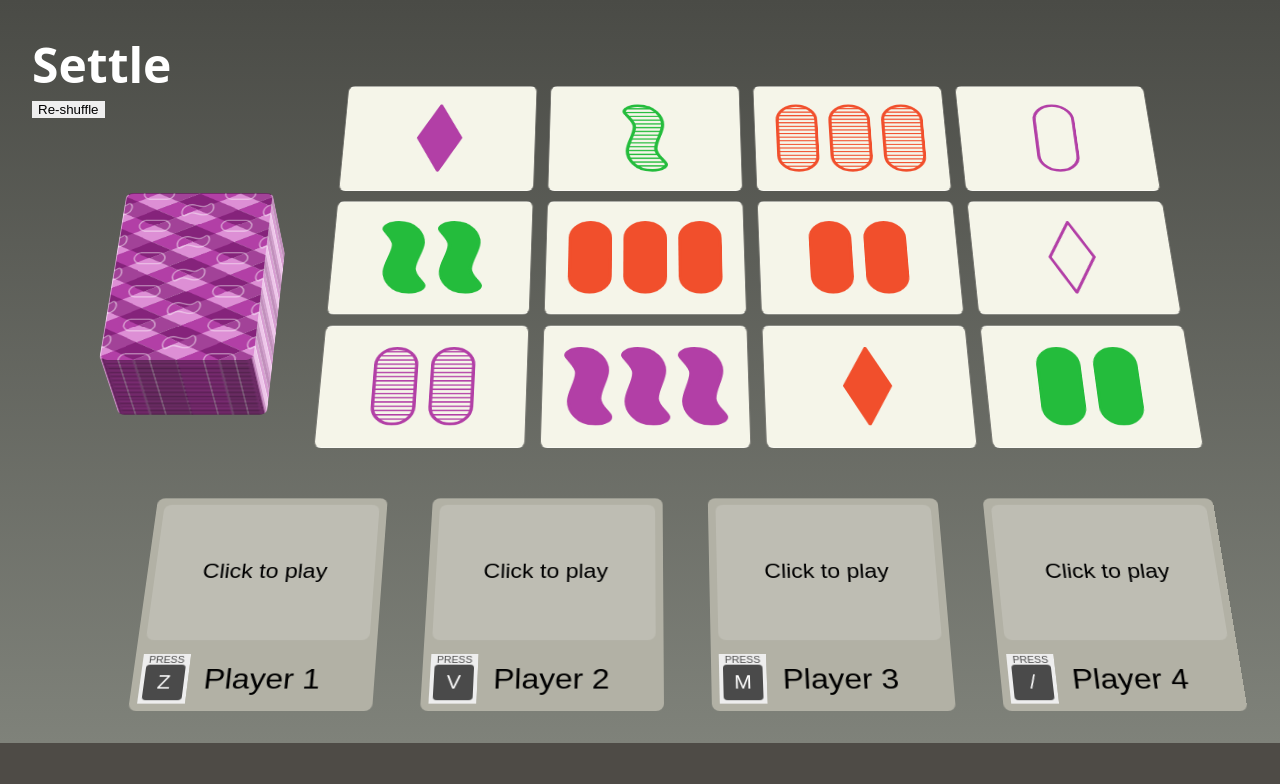
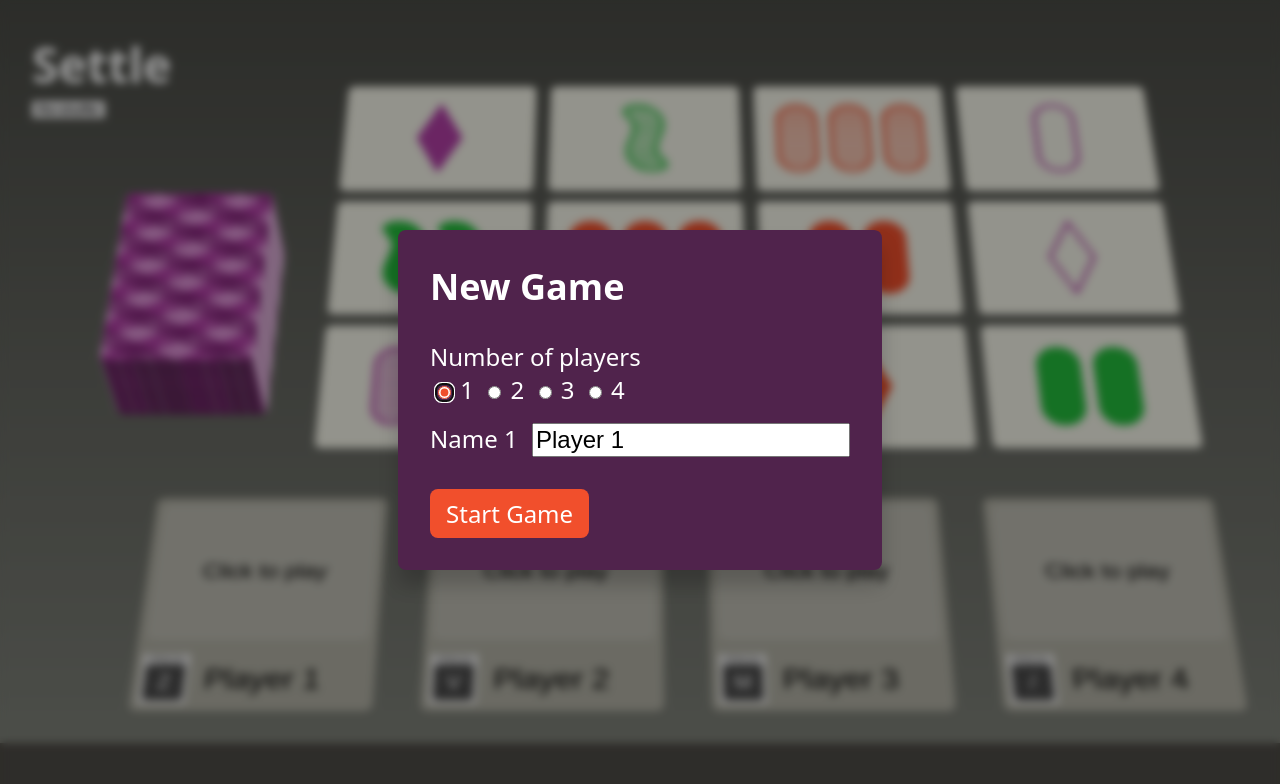
Before and after one commit to stephenjbell/settle, a SvelteKit app: page / in a window 1280 px wide. Shown: the top 784 px of the page. Built offline with nearby package versions, Linux system fonts and the light colour scheme.

Commit message:
New game dialog

```diff
--- a/src/lib/styles/page.scss
+++ b/src/lib/styles/page.scss
@@ -2,27 +2,16 @@
 $red: #F14F2C;
 $green: #24BC3C;
 $purple: #B23FA6;
+$darkpurple: #50234c;
 $pink: #ff22a7;
 
 :root {
     --system-ui: system-ui, "Segoe UI", Roboto, Helvetica, Arial, sans-serif, "Apple Color Emoji", "Segoe UI Emoji", "Segoe UI Symbol";
+    accent-color: $red;
 }
 
 * {
     box-sizing: border-box;
-}
-
-.settlegame {
-    background: linear-gradient(to bottom, #4a4b46 0%,#7f827a 100%);
-    color: #fff;
-    padding: 2rem;
-    perspective: 24in;
-
-    h1 {
-        color: #fff;
-        font-size: 3rem;
-        font-weight: 600;
-        margin: 0;
 }
 
 button {
@@ -40,13 +29,26 @@ $pink: #ff22a7;
     border: none;
     border-radius: 0.5rem;
     padding: 0.5rem 1rem;
-        font-size: 2em;
+    font-size: 1.5rem;
     transition: 0.2s all ease-in-out;
     font-family: var(--system-ui);
 
     &:hover {
         background-color: #e0401c;
     }
+}
+
+.settlegame {
+    background: linear-gradient(to bottom, #4a4b46 0%,#7f827a 100%);
+    color: #fff;
+    padding: 2rem;
+    perspective: 24in;
+
+    h1 {
+        color: #fff;
+        font-size: 3rem;
+        font-weight: 600;
+        margin: 0;
     }
 
     ul.allcards {
@@ -380,3 +382,49 @@ details.debug {
     }
 
 }
+
+dialog.settings {
+    background-color: $darkpurple;
+    border-radius: 0.5rem;
+    color: #fff;
+    border: 0;
+    padding: 2rem;
+    box-shadow: 0 15px 19px 0 rgba(0, 0, 0, 0.2);
+    font-size: 1.5rem;
+
+    &::backdrop {
+        transition: 2s all ease-in-out;
+        background-color: rgba(0,0,0,0.4);
+        backdrop-filter: blur(4px);
+    }
+
+    h2 {
+        margin-top: 0;
+    }
+
+    .formfield {
+        margin-bottom: 1rem;
+
+        input {
+            font-size: 1.5rem;
+            margin-left: 0.5rem;
+        }
+    }
+
+    input[type="submit"] {
+        background-color: #F14F2C;
+        color: #fff;
+        border: none;
+        border-radius: 0.5rem;
+        padding: 0.5rem 1rem;
+        font-size: 1.5rem;
+        transition: 0.2s all ease-in-out;
+        font-family: var(--system-ui);
+        cursor: pointer;
+        margin-top: 1rem;
+
+        &:hover {
+            background-color: #e0401c;
+        }
+    }
+}
--- a/src/routes/+page.svelte
+++ b/src/routes/+page.svelte
@@ -16,6 +16,9 @@
         cardWidth = firstSpot.offsetWidth;
     }
 
+    let settings = {
+        numberOfPlayers: 1,
+    };
     let players = [];
     let playerKeys = ["z","v","m","/"]; // Action key on keyboard
 
@@ -242,6 +245,10 @@
     }
 
     onMount(() => {
+
+        const settings = document.querySelector('dialog.settings');
+        settings.showModal();
+
         if(browser){
             window.addEventListener('keydown', handleKeydown);
         }
@@ -451,6 +458,12 @@
         updateDisplayCards();
     }
 
+    function startGame(){
+        const settings = document.querySelector('dialog.settings');
+        settings.close();
+        console.log("Starting game...");
+    }
+
 </script>
 
 <style>
@@ -615,3 +628,27 @@
         </div>
     </div>
 </div>
+
+<dialog class="settings">
+    <h2>New Game</h2>
+    <div class="formfield">
+        <label for="numberOfPlayers">Number of players</label>
+        <div class="radios">
+            {#each {length: 4} as num, i}
+                <label>
+                    <input type="radio" name="numberOfPlayers" bind:group={settings.numberOfPlayers} value={i + 1} />
+                    {i + 1}
+                </label>
+            {/each}
+        </div>
+    </div>
+    {#each {length: settings.numberOfPlayers} as num, i}
+        <div class="formfield">
+            <label>Name {i + 1}
+                <input type="text" name="player{i}" bind:value={players[i].name} />
+            </label>
+        </div>
+    {/each}
+    <input type="submit" value="Start Game" on:click|preventDefault={() => startGame()} />
+
+</dialog>
```
Lines whose indentation alone changed are shown as unchanged.
